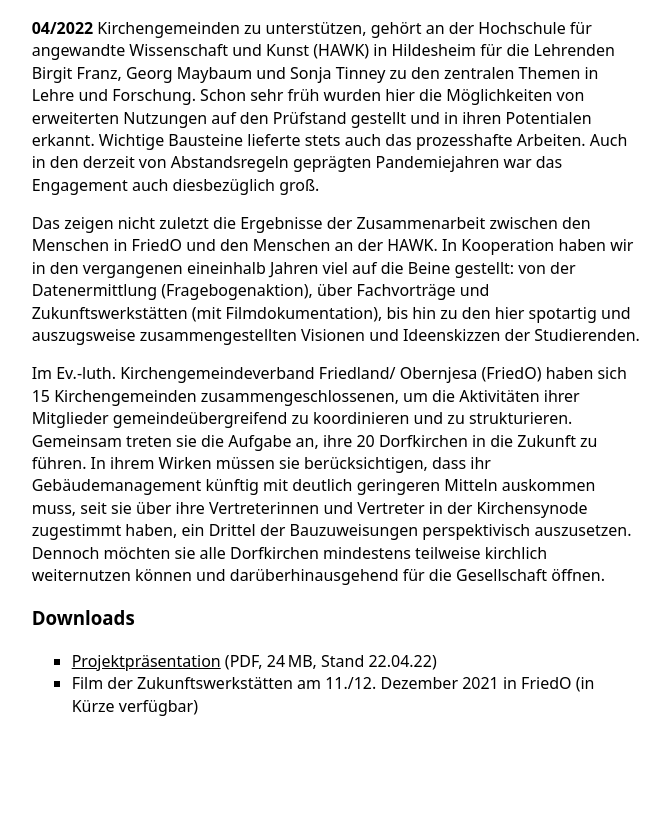
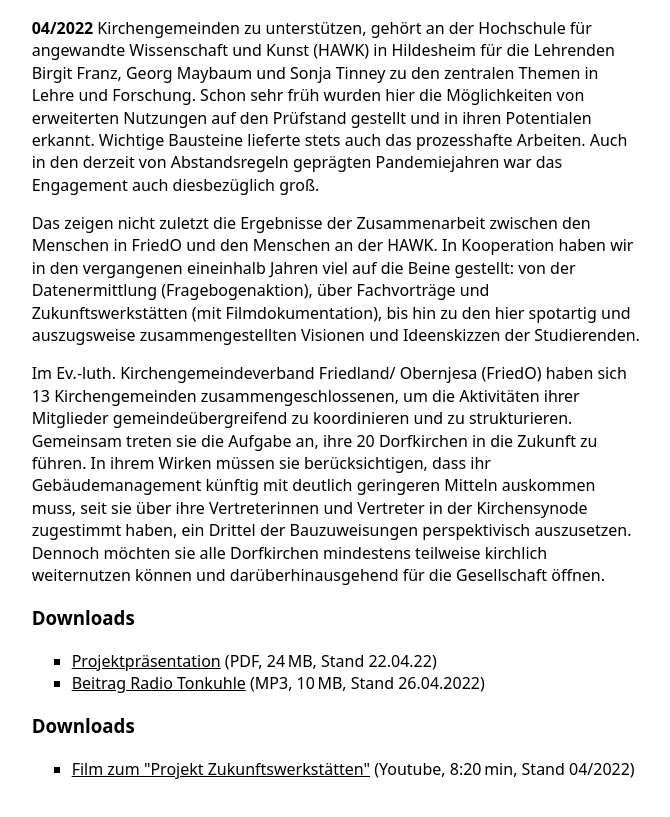
Before and after one commit to oelna/birgit-franz.de, a plain HTML site: page friedo/index.html in a window 1280 px wide. Shown: the part 185-1002 px from the top of the page, without its empty margins (304-974 px from the left). Drawn offline with Linux system fonts and the light colour scheme.

Commit message:
Changes and additions as per email from 13.06.2022

```diff
--- a/friedo/index.html
+++ b/friedo/index.html
@@ -37,12 +37,17 @@
 
 	<p>Das zeigen nicht zuletzt die Ergebnisse der Zusammenarbeit zwischen den Menschen in FriedO und den Menschen an der HAWK. In Kooperation haben wir in den vergangenen eineinhalb Jahren viel auf die Beine gestellt: von der Datenermittlung (Fragebogenaktion), über Fachvorträge und Zukunftswerkstätten (mit Filmdokumentation), bis hin zu den hier spotartig und auszugsweise zusammengestellten Visionen und Ideenskizzen der Studierenden.</p>
 
-	<p>Im Ev.-luth. Kirchengemeindeverband Friedland/ Obernjesa (FriedO) haben sich 15 Kirchengemeinden zusammengeschlossenen, um die Aktivitäten ihrer Mitglieder gemeindeübergreifend zu koordinieren und zu strukturieren. Gemeinsam treten sie die Aufgabe an, ihre 20 Dorfkirchen in die Zukunft zu führen. In ihrem Wirken müssen sie berücksichtigen, dass ihr Gebäudemanagement künftig mit deutlich geringeren Mitteln auskommen muss, seit sie über ihre Vertreterinnen und Vertreter in der Kirchensynode zugestimmt haben, ein Drittel der Bauzuweisungen perspektivisch auszusetzen. Dennoch möchten sie alle Dorfkirchen mindestens teilweise kirchlich weiternutzen können und darüberhinausgehend für die Gesellschaft öffnen.</p>
+	<p>Im Ev.-luth. Kirchengemeindeverband Friedland/ Obernjesa (FriedO) haben sich 13 Kirchengemeinden zusammengeschlossenen, um die Aktivitäten ihrer Mitglieder gemeindeübergreifend zu koordinieren und zu strukturieren. Gemeinsam treten sie die Aufgabe an, ihre 20 Dorfkirchen in die Zukunft zu führen. In ihrem Wirken müssen sie berücksichtigen, dass ihr Gebäudemanagement künftig mit deutlich geringeren Mitteln auskommen muss, seit sie über ihre Vertreterinnen und Vertreter in der Kirchensynode zugestimmt haben, ein Drittel der Bauzuweisungen perspektivisch auszusetzen. Dennoch möchten sie alle Dorfkirchen mindestens teilweise kirchlich weiternutzen können und darüberhinausgehend für die Gesellschaft öffnen.</p>
 
 	<h3>Downloads</h3>
 	<ul>
 		<li><a href="./2022-04-22_FriedO_Dorfkirchen_HAWK_Ideenskizzen-122-Folien.pdf">Projektpräsentation</a> (PDF, 24&thinsp;MB, Stand 22.04.22)</li>
-		<li>Film der Zukunftswerkstätten am 11./12. Dezember 2021 in FriedO (in Kürze verfügbar)</li>
+		<li><a href="./220422_Tonkuhle_Di-MiMa_Mitschnitt_Zukunftswerkstatt_Franz.mp3">Beitrag Radio Tonkuhle</a> (MP3, 10&thinsp;MB, Stand 26.04.2022)</li>
+	</ul>
+
+	<h3>Downloads</h3>
+	<ul>
+		<li><a href="https://www.youtube.com/watch?v=TVQSa-m0FQQ" rel="noopener">Film zum "Projekt Zukunftswerkstätten"</a> (Youtube, 8:20&thinsp;min, Stand 04/2022)</li>
 	</ul>
 </body>
 </html>
```
Also changed, not shown: 1 other file.
